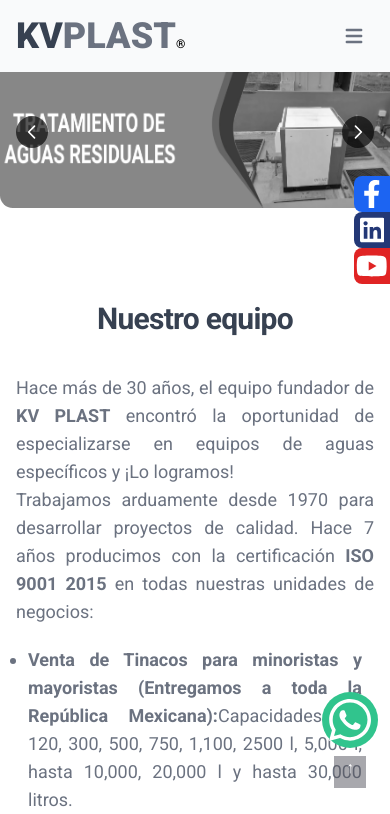
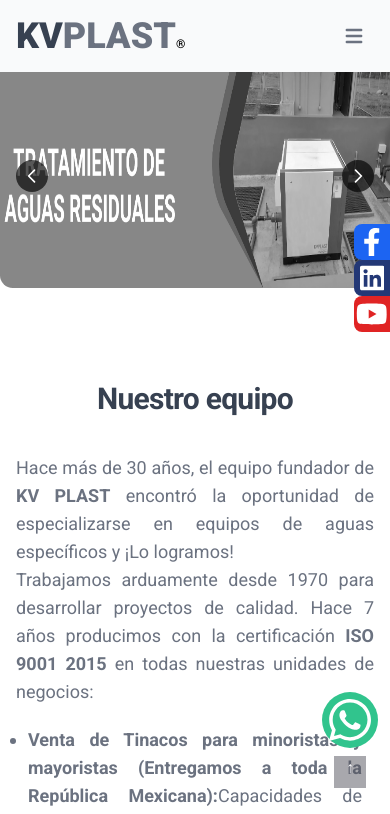
Before and after one commit to JhonE17/KVPLAST, a React (Vite) app: page / in a window 390 px wide. Shown: the top 814 px of the page. Built offline with nearby package versions, Linux system fonts and the light colour scheme.

Commit message:
update features sticky navbar, buttom return start

```diff
--- a/src/components/ButtonSocialRed.jsx
+++ b/src/components/ButtonSocialRed.jsx
@@ -2,7 +2,7 @@
 export const ButtonSocialRed = () => {
   return (
     // Social
-    <div className="fixed right-0 z-40 top-44 text-white ">
+    <div className="fixed right-0 z-40 top-56 md:top-44 text-white ">
         <ul>
             <li className="md:w-11 md:h-11 w-9 h-9 rounded-l-lg flex items-center justify-center hover:bg-blue-400 bg-blue-600"><a target="_blank" aria-label="Facebook" href="https://www.facebook.com/kvplastmexico"><svg xmlns="http://www.w3.org/2000/svg"  className='md:h-9 md:w-9 h-7'  fill="currentColor" aria-hidden="true" viewBox="0 0 320 512"><path d="M279.14 288l14.22-92.66h-88.91v-60.13c0-25.35 12.42-50.06 52.24-50.06h40.42V6.26S260.43 0 225.36 0c-73.22 0-121.08 44.38-121.08 124.72v70.62H22.89V288h81.39v224h100.17V288z"/></svg></a></li>
             <li className="md:w-11 md:h-11 w-9 h-9 rounded-l-lg flex items-center justify-center hover:bg-blue-400 bg-blue-900"><a  aria-label="Linkedin" href="#"><svg xmlns="http://www.w3.org/2000/svg"  className='md:h-9 md:w-9 h-7'  fill="currentColor" aria-hidden="true" viewBox="0 0 448 512"><path d="M416 32H31.9C14.3 32 0 46.5 0 64.3v383.4C0 465.5 14.3 480 31.9 480H416c17.6 0 32-14.5 32-32.3V64.3c0-17.8-14.4-32.3-32-32.3zM135.4 416H69V202.2h66.5V416zm-33.2-243c-21.3 0-38.5-17.3-38.5-38.5S80.9 96 102.2 96c21.2 0 38.5 17.3 38.5 38.5 0 21.3-17.2 38.5-38.5 38.5zm282.1 243h-66.4V312c0-24.8-.5-56.7-34.5-56.7-34.6 0-39.9 27-39.9 54.9V416h-66.4V202.2h63.7v29.2h.9c8.9-16.8 30.6-34.5 62.9-34.5 67.2 0 79.7 44.3 79.7 101.9V416z"/></svg></a></li>
--- a/src/components/GalleryWithSlider.jsx
+++ b/src/components/GalleryWithSlider.jsx
@@ -13,7 +13,7 @@ const images = [
 
 export const GalleryWithSlider = () => {
   return (
-    <div className='h-52 pt-14 overflow-hidden overscroll-none  md:h-138'>
+    <div className='h-72 pt-16 md:pt-14 overflow-hidden overscroll-none  md:h-138'>
       <Carousel
         className='btn-carousel carousel'
         slideInterval={10000}
```
